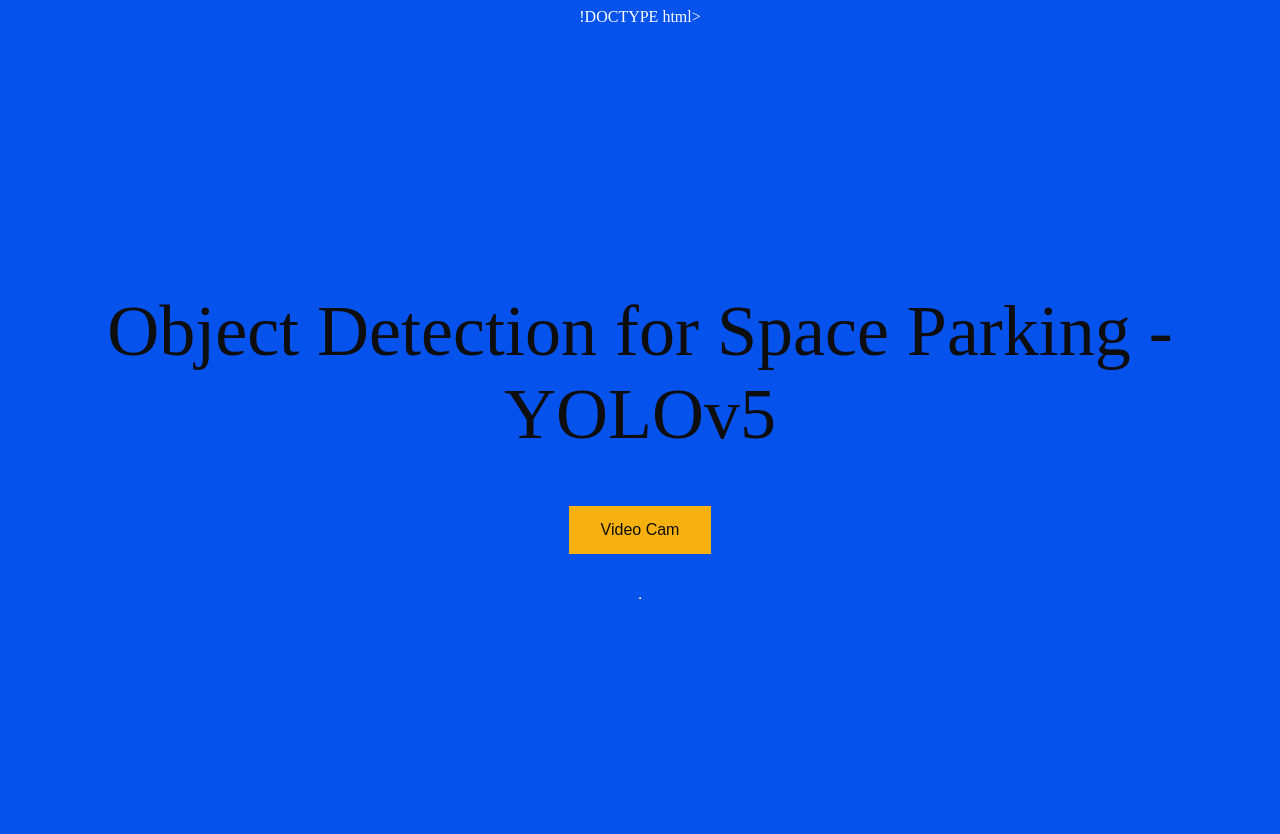
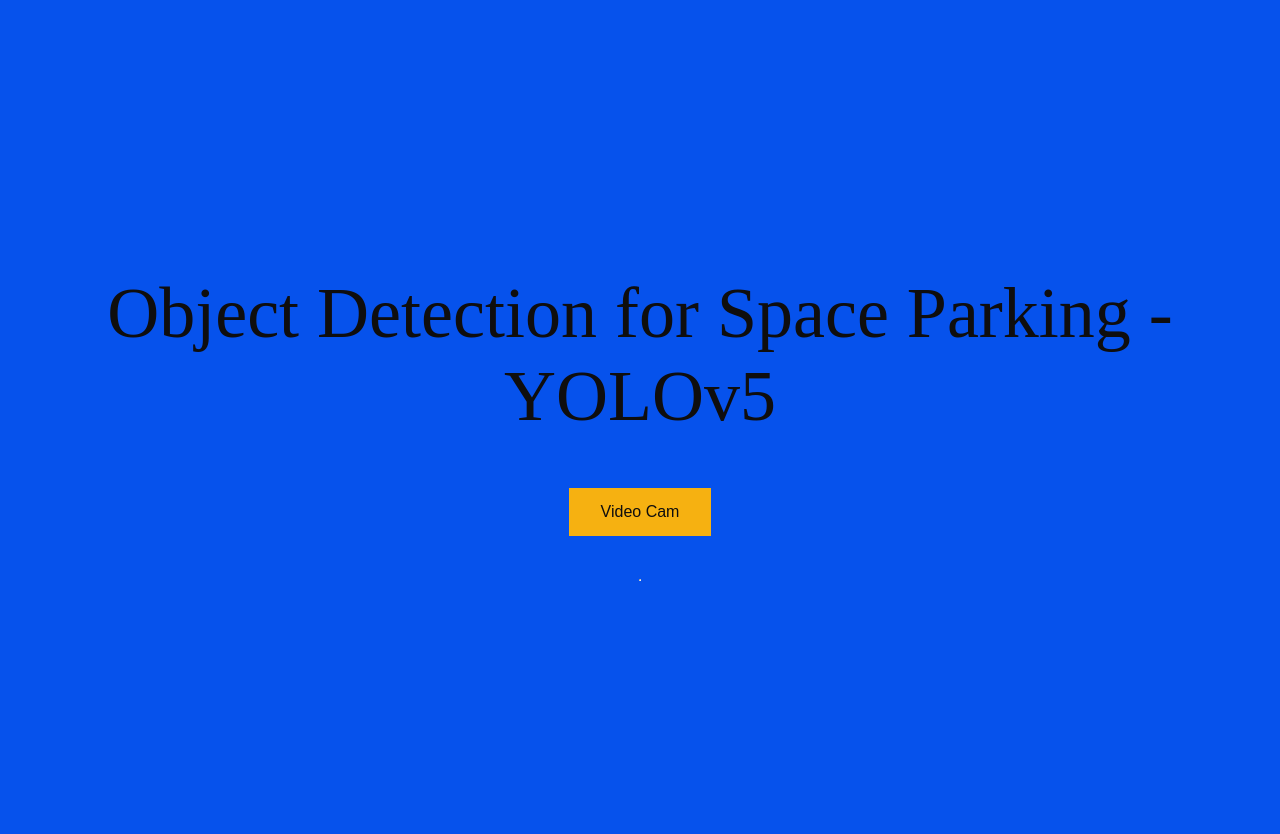
Before and after one commit to RizkiBimo09/Api-Siparkir, a Flask app: page /realtime in a window 1280 px wide. After the commit the page ends 581 px from the top, so only its background shows below. Run offline with Flask 3, Linux system fonts and the light colour scheme; some libraries are stand-ins or nearby versions.

Commit message:
first commit

```diff
--- a/templates/index.html
+++ b/templates/index.html
@@ -1,4 +1,3 @@
-!DOCTYPE html>
 <html>
   <head>
     <title>Crime Detection</title>
```
